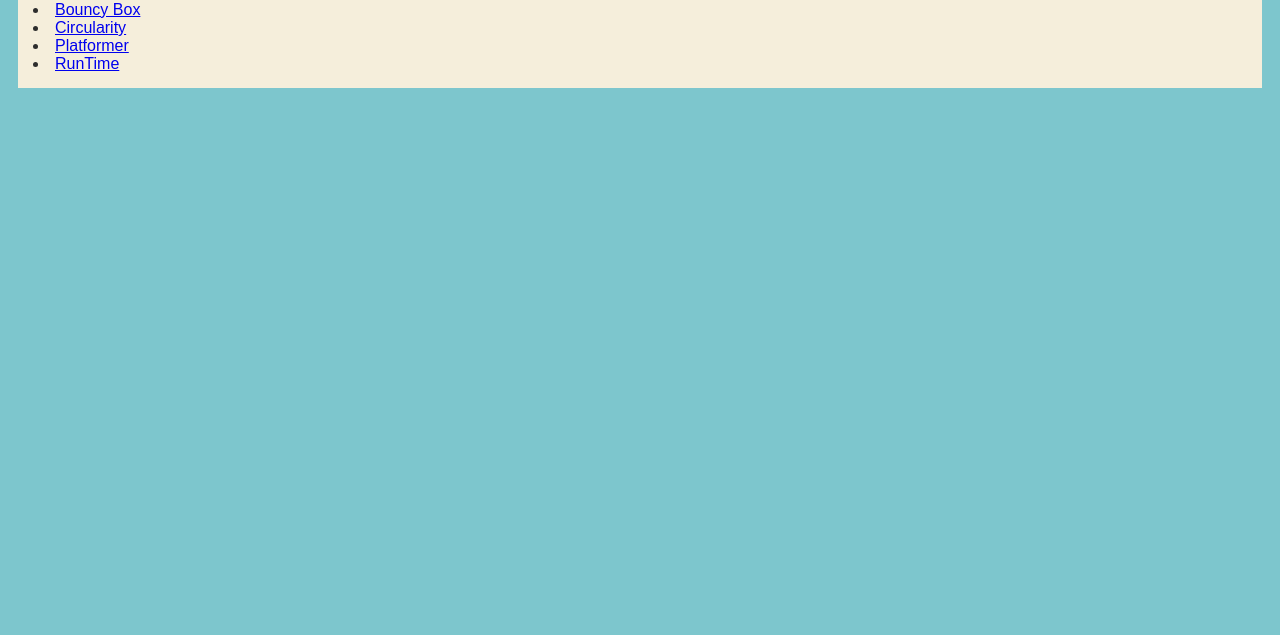
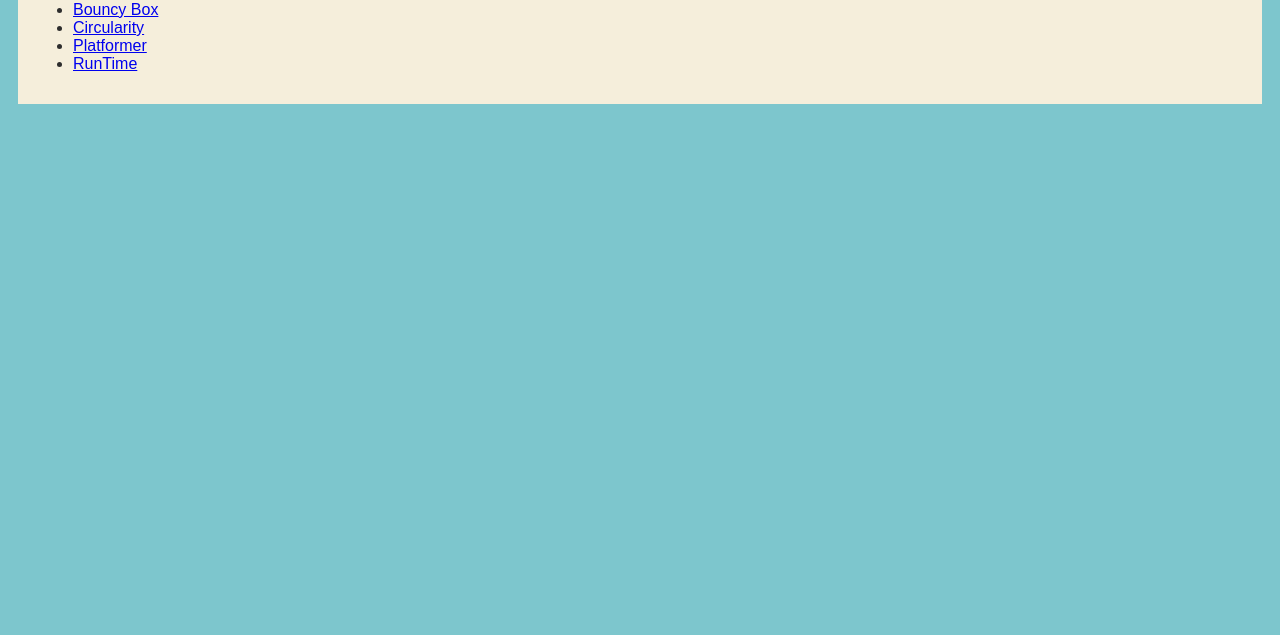
Before and after one commit to ryannxp/ryannxp.github.io, a plain HTML site: page portfolio.html in a window 1280 px wide. Shown: the part 165-800 px from the top of the page. Drawn offline with Linux system fonts and the light colour scheme.

Commit message:
add portfolio.html file

```diff
--- a/portfolio.html
+++ b/portfolio.html
@@ -95,12 +95,12 @@
                     <h1>Portfolio</h1>
                     <ul id="portfolio">
                     </ul>
-                    <u2>
+                    <ul>
                         <li><a href="https://ryannxp-ryannxp.c9users.io/projects/bouncing-box/index.html">Bouncy Box</a></li>
                         <li><a href="https://ryannxp-ryannxp.c9users.io/projects/circularity/index.html">Circularity</a></li>
                         <li><a href="https://ryannxp-ryannxp.c9users.io/projects/platformer/index.html">Platformer</a></li>
                         <li><a href="https://ryannxp-ryannxp.c9users.io/projects/runtime/index.html">RunTime</a></li>
-                    </u2>
+                    </ul>
                 </div>
             </main>
     </body>
```
